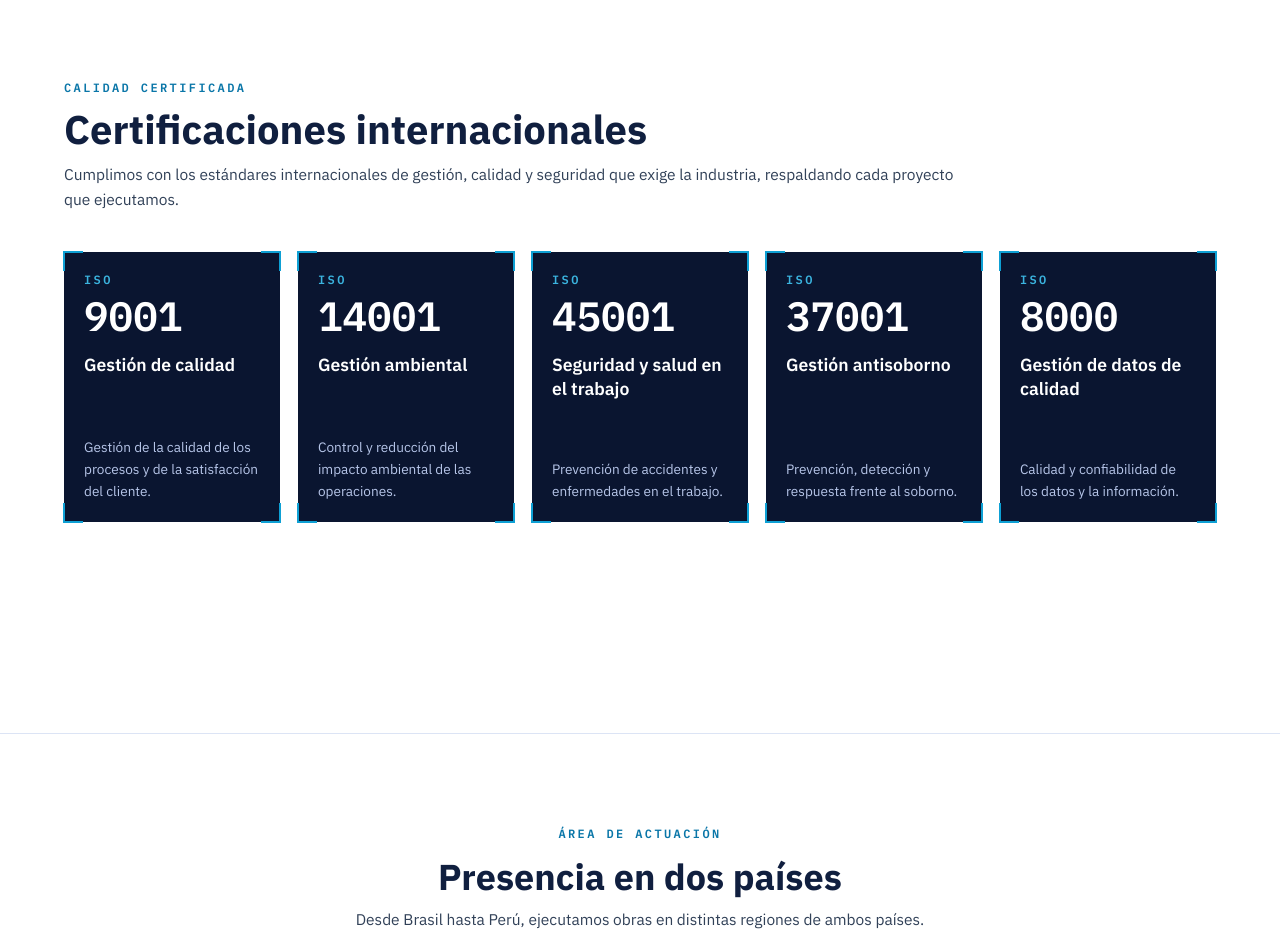
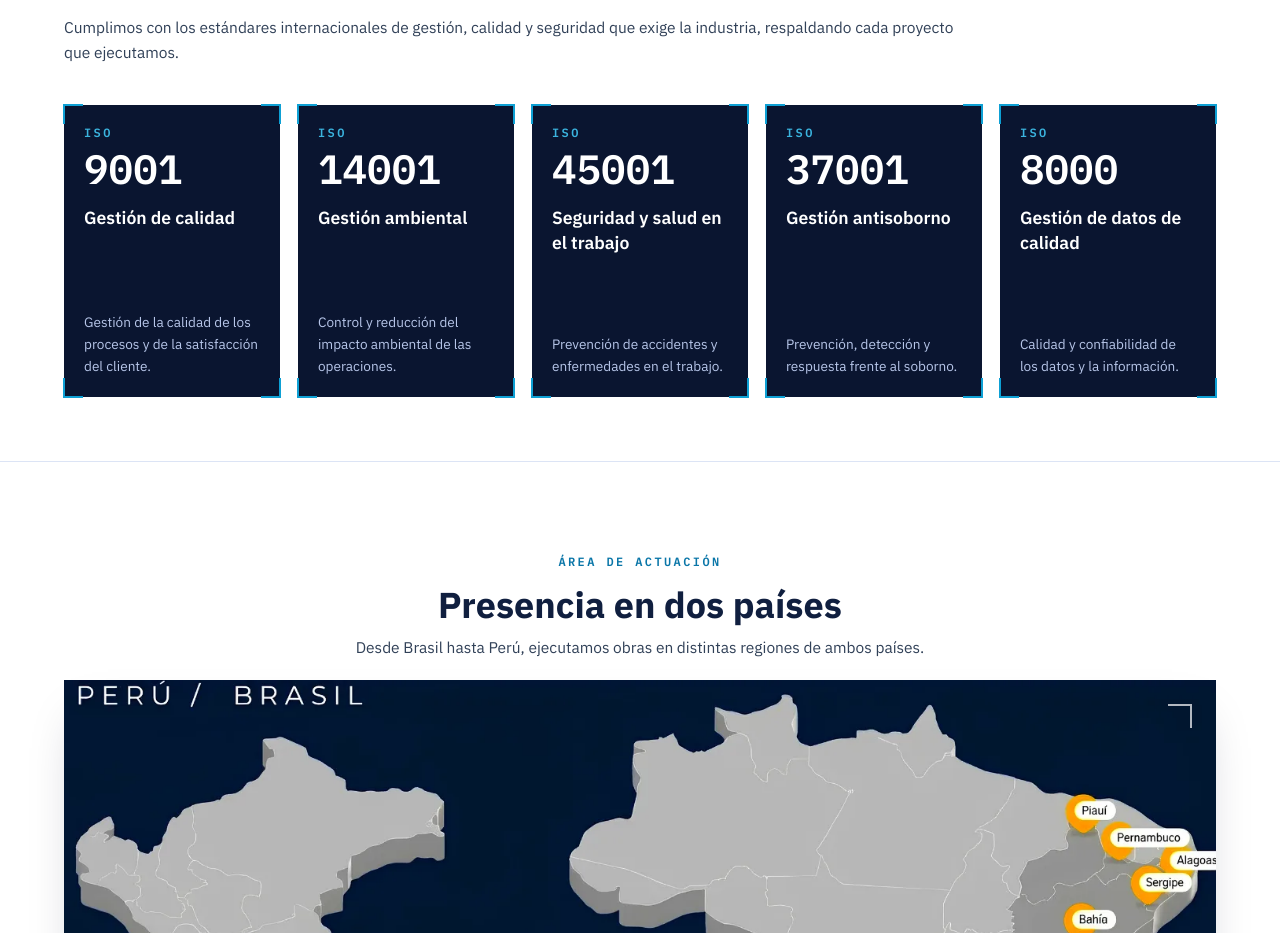
Before and after one commit to jhefferson-guerrero/cbs-web, a React (Vite) app: page / in a window 1280 px wide. Shown: the part 1935-2868 px from the top of the page. Built offline with nearby package versions, Linux system fonts and the light colour scheme; no server answers.

Commit message:
Certificaciones: la seccion mide lo que su contenido mas un margen proporcional, sin forzar pantalla completa ni espaciadores extra (menos blanco arriba y abajo)

```diff
--- a/src/components/sections/Certificaciones.tsx
+++ b/src/components/sections/Certificaciones.tsx
@@ -7,12 +7,8 @@ export function Certificaciones() {
 
   return (
     <section className="bg-white">
-      {/* Espacio blanco de respiro arriba y abajo, fuera del ancla (#certificaciones está en
-          el bloque del medio): al pulsar "Certificaciones" en el menú no se ve, solo al
-          recorrer la página con scroll. */}
-      <div aria-hidden="true" className="hidden lg:block lg:h-[clamp(2rem,8vh,6rem)]" />
-      <div id="certificaciones" className="lg:h-[calc(100svh-var(--nav-h))] lg:min-h-[540px]">
-        <div className="mx-auto w-full max-w-[1400px] px-6 py-16 lg:flex lg:h-full lg:flex-col lg:justify-center lg:px-10 lg:py-[clamp(1rem,3.5vh,3rem)] xl:px-16 2xl:max-w-[1700px] 2xl:px-14">
+      <div id="certificaciones">
+        <div className="mx-auto w-full max-w-[1400px] px-6 py-16 lg:px-10 lg:py-[clamp(2.5rem,8vh,6rem)] xl:px-16 2xl:max-w-[1700px] 2xl:px-14">
           <motion.div
             initial={reduceMotion ? false : { opacity: 0, y: 28 }}
             whileInView={{ opacity: 1, y: 0 }}
@@ -45,7 +41,7 @@ export function Certificaciones() {
                 className={cn(
                   'relative flex flex-col justify-between gap-10 bg-navy-950 p-6 lg:gap-4 lg:p-[clamp(1.25rem,2.4vh,2rem)]',
                   i < 3 ? 'md:col-span-2' : 'md:col-span-3',
-                  'lg:col-span-1 lg:min-h-[calc((100cqw-4*var(--cert-gap))/5*1.25)]',
+                  'lg:col-span-1 lg:min-h-[calc((100cqw-4*var(--cert-gap))/5*1.35)]',
                 )}
               >
                 <span aria-hidden="true" className="absolute -left-px -top-px h-5 w-5 border-l-2 border-t-2 border-cyan-500" />
@@ -69,7 +65,6 @@ export function Certificaciones() {
           </ul>
         </div>
       </div>
-      <div aria-hidden="true" className="hidden lg:block lg:h-[clamp(2rem,8vh,6rem)]" />
     </section>
   )
 }
```
